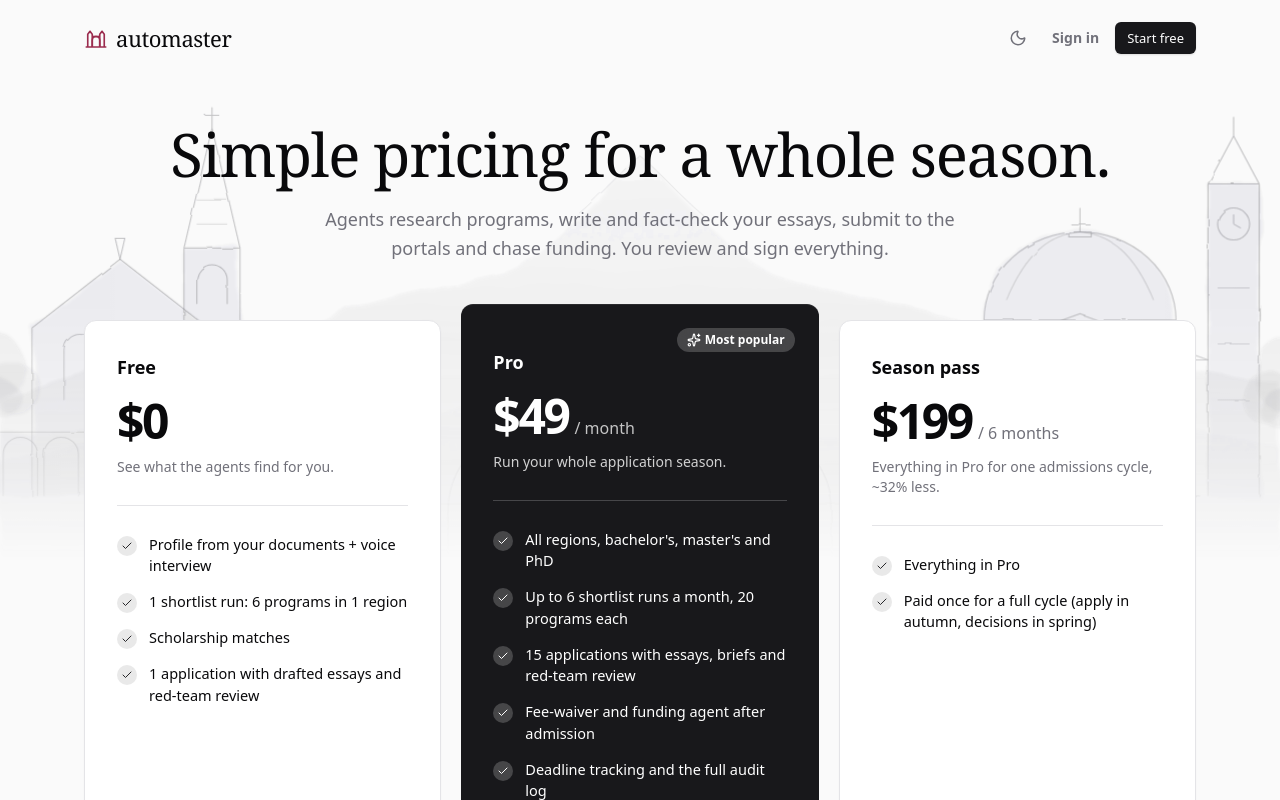
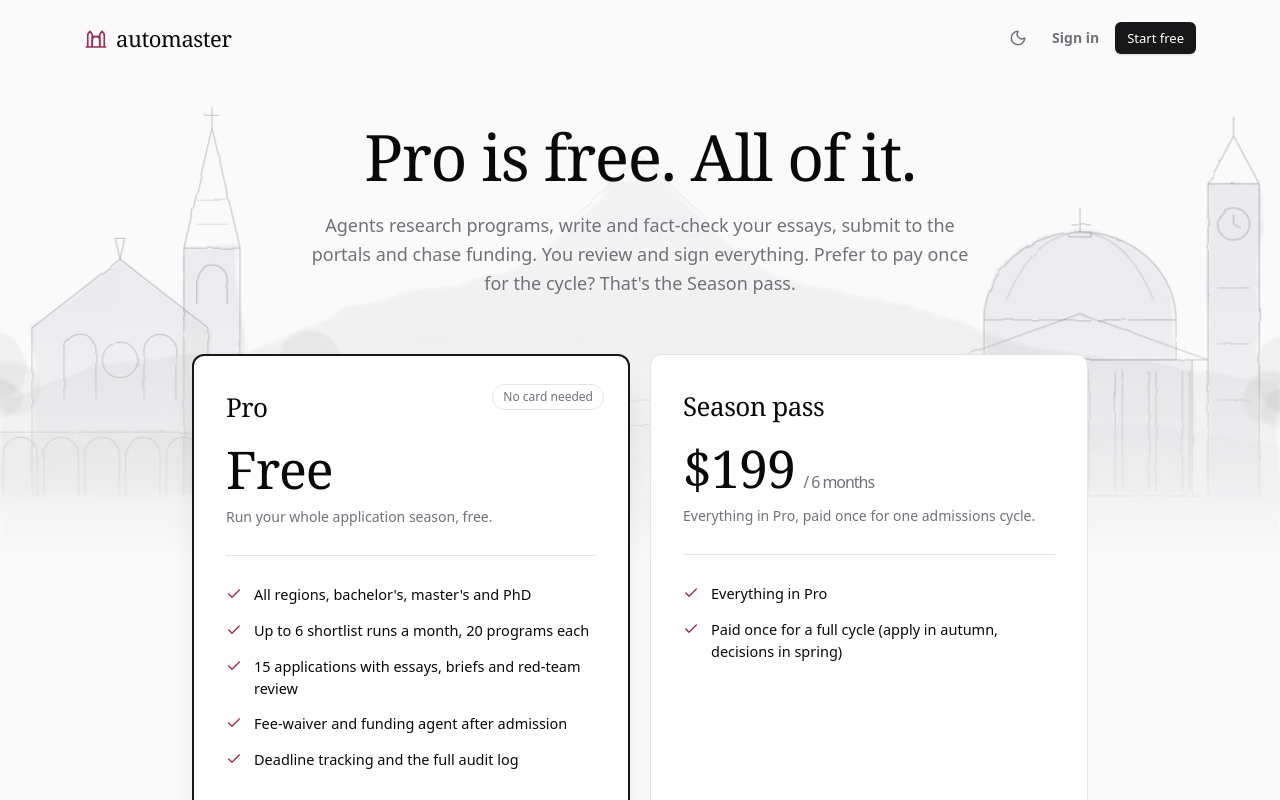
Before and after one commit to ogunfuwasamson-lang/automaster, a Next.js app: page /pricing in a window 1280 px wide. Shown: the top 800 px of the page. Built offline with nearby package versions, Linux system fonts and the light colour scheme.

Commit message:
Pro is free for everyone; Season pass stays the only paid plan
Co-Authored-By: Claude Opus 5.5 <noreply@anthropic.com>
Claude-Session: https://claude.ai/code/session_012Z4Ljt1DCXfCSzqfW2qnfN

```diff
--- a/src/app/api/profile/preferences/route.ts
+++ b/src/app/api/profile/preferences/route.ts
@@ -24,7 +24,7 @@ export async function POST(req: NextRequest) {
   const cleanRegions = regions?.filter((r) => REGIONS[r]);
   const { plan } = await userPlan(auth.user.id);
   if (cleanRegions && cleanRegions.length > plan.maxRegions) {
-    return NextResponse.json({ error: `your ${plan.name} plan covers ${plan.maxRegions} region${plan.maxRegions > 1 ? "s" : ""}. upgrade to pro for all of them.` }, { status: 402 });
+    return NextResponse.json({ error: `your ${plan.name} plan covers ${plan.maxRegions} region${plan.maxRegions > 1 ? "s" : ""}.` }, { status: 402 });
   }
   await updateProfile(auth.user.id, (p) => ({
     ...p,
--- a/src/app/login/page.tsx
+++ b/src/app/login/page.tsx
@@ -91,7 +91,7 @@ export default function Login() {
             </Suspense>
           </div>
           <ul className="mt-6 space-y-2 px-2 text-sm text-muted">
-            {["No password. Every sign-in is a one-time email link.", "Your first application is free.", "Bachelor's, master's and PhD, anywhere in the world."].map((t) => (
+            {["No password. Every sign-in is a one-time email link.", "Free to use. No card needed.", "Bachelor's, master's and PhD, anywhere in the world."].map((t) => (
               <li key={t} className="flex items-center gap-2.5">
                 <span className="grid size-5 place-items-center rounded-full bg-accent/10 text-accent">
                   <Check className="size-3" aria-hidden />
--- a/src/app/page.tsx
+++ b/src/app/page.tsx
@@ -29,7 +29,7 @@ const FAQ = [
   ["Does it write my essays for me?", "It drafts them from facts in your profile and your interview, then checks every claim against your documents. You edit them into your own words and approve each one. Nothing is sent without your signature."],
   ["What do I still have to do myself?", "Read and sign your packets, pay application fees, and tick the odd bot check a portal shows. Everything else, from finding the portal to uploading documents, the agents do."],
   ["What happens when a portal asks something my profile doesn't cover?", "Your interviewer pops up and asks you. The answer is saved to your profile, so no other school has to ask again, and the agents carry on by themselves."],
-  ["How much does it cost?", "Your first application is free. After that it's one monthly plan; application fees are paid to schools directly, and the agents ask for waivers first."],
+  ["How much does it cost?", "Pro is free: every region, up to 15 applications, essays and submission. If you'd rather pay once for the whole cycle, there's a Season pass. Application fees are paid to schools directly, and the agents ask for waivers first."],
 ];
 
 const REGIONS = ["United Kingdom", "Canada", "United States", "Germany", "Netherlands", "France", "Singapore", "Australia"];
@@ -89,7 +89,7 @@ export default function Home() {
                   </button>
                 </div>
                 <div className="mt-2.5 flex flex-wrap justify-between gap-2 text-[13px] text-muted">
-                  <span>Your first application is free.</span>
+                  <span>Free. No card needed.</span>
                   <a href="#how" className="underline decoration-line underline-offset-4 hover:text-foreground">
                     See how a season runs
                   </a>
--- a/src/app/pricing/page.tsx
+++ b/src/app/pricing/page.tsx
@@ -1,7 +1,7 @@
 import { ThemeButton } from "@/components/theme";
 import { CampusInk } from "@/components/landing/campus-ink";
 import Link from "next/link";
-import { Check, Sparkles } from "lucide-react";
+import { Check } from "lucide-react";
 import { PLANS } from "@/lib/plans";
 import { ButtonLink } from "@/components/ui/button";
 import { Wordmark } from "@/components/wordmark";
@@ -11,7 +11,7 @@ export const metadata = { title: "Pricing" };
 const cap = (s: string) => s.charAt(0).toUpperCase() + s.slice(1);
 
 export default function Pricing() {
-  const plans = [PLANS.free, PLANS.pro, PLANS.season];
+  const plans = [PLANS.pro, PLANS.season];
   return (
     <div className="relative min-h-dvh overflow-x-clip">
       <CampusInk className="absolute inset-x-0 top-0 h-[560px] w-full" />
@@ -28,55 +28,34 @@ export default function Pricing() {
         </nav>
       </header>
       <main className="relative z-10 mx-auto max-w-6xl px-5 pb-24 pt-12 text-center">
-        <h1 className="text-[44px] font-bold leading-[1.02] tracking-[-0.05em] sm:text-6xl">
-          Simple pricing for <span className="text-gradient">a whole season.</span>
-        </h1>
+        <h1 className="text-[44px] leading-[1.04] sm:text-[64px]">Pro is free. All of it.</h1>
         <p className="mx-auto mt-5 max-w-2xl text-lg leading-relaxed text-muted">
-          Agents research programs, write and fact-check your essays, submit to the portals and chase funding. You review and sign everything.
+          Agents research programs, write and fact-check your essays, submit to the portals and chase funding. You review and sign everything. Prefer to pay once for the cycle? That&apos;s the Season pass.
         </p>
-        <div className="mt-14 grid items-stretch gap-5 text-left lg:grid-cols-3">
+        <div className="mx-auto mt-14 grid max-w-4xl items-stretch gap-5 text-left md:grid-cols-2">
           {plans.map((p) => {
             const featured = p.id === "pro";
             const [price, ...per] = p.priceLabel.split(" ");
             return (
-              <section
-                key={p.id}
-                className={`relative flex flex-col rounded-2xl p-7 sm:p-8 ${
-                  featured
-                    ? "bg-hero-gradient text-white lg:-my-4 lg:py-11"
-                    : "border border-line bg-surface shadow-card"
-                }`}
-              >
-                {featured && (
-                  <span className="absolute right-6 top-6 inline-flex items-center gap-1 rounded-full bg-white/20 px-2.5 py-1 text-xs font-bold backdrop-blur">
-                    <Sparkles className="size-3.5" aria-hidden /> Most popular
-                  </span>
-                )}
-                <h2 className="text-lg font-bold">{cap(p.name)}</h2>
-                <p className="mt-4 text-5xl font-bold tracking-[-0.05em] tabular">
+              <section key={p.id} className={`relative flex flex-col rounded-2xl bg-surface p-7 sm:p-8 ${featured ? "border-2 border-ink shadow-lift" : "border border-line shadow-card"}`}>
+                {featured && <span className="absolute right-6 top-7 rounded-full border border-line px-2.5 py-1 text-xs text-muted">No card needed</span>}
+                <h2 className="font-serif text-[26px]">{cap(p.name)}</h2>
+                <p className="mt-4 font-serif text-[52px] leading-none tabular">
                   {price}
-                  <span className={`ml-1.5 text-base font-medium tracking-normal ${featured ? "text-white/75" : "text-muted"}`}>{per.join(" ")}</span>
+                  <span className="ml-2 font-sans text-base text-muted">{per.join(" ")}</span>
                 </p>
-                <p className={`mt-3 text-sm ${featured ? "text-white/80" : "text-muted"}`}>{cap(p.blurb)}.</p>
-                <ul className={`mt-7 flex-1 space-y-3.5 border-t pt-7 text-[14.5px] ${featured ? "border-white/20" : "border-line"}`}>
+                <p className="mt-3 text-sm text-muted">{cap(p.blurb)}.</p>
+                <ul className="mt-7 flex-1 space-y-3.5 border-t border-line pt-7 text-[14.5px]">
                   {p.features.map((f) => (
                     <li key={f} className="flex gap-3">
-                      <span className={`mt-0.5 grid size-5 shrink-0 place-items-center rounded-full ${featured ? "bg-white/20" : "bg-accent/10 text-accent"}`}>
-                        <Check className="size-3" aria-hidden />
-                      </span>
+                      <Check className="mt-0.5 size-4 shrink-0 text-brand" aria-hidden />
                       <span>{cap(f)}</span>
                     </li>
                   ))}
                 </ul>
-                {featured ? (
-                  <Link href="/login?mode=signup" className="mt-9 inline-flex h-12 w-full items-center justify-center rounded-[14px] bg-white font-semibold text-[#0f1222] shadow-lg transition-transform hover:-translate-y-0.5">
-                    Choose {cap(p.name)}
-                  </Link>
-                ) : (
-                  <ButtonLink href="/login?mode=signup" variant={p.id === "free" ? "secondary" : "primary"} size="lg" className="mt-9 w-full">
-                    {p.id === "free" ? "Start free" : `Choose ${cap(p.name)}`}
-                  </ButtonLink>
-                )}
+                <ButtonLink href="/login?mode=signup" variant={featured ? "primary" : "secondary"} size="lg" className="mt-9 w-full">
+                  {featured ? "Start free" : `Choose ${cap(p.name)}`}
+                </ButtonLink>
               </section>
             );
           })}
--- a/src/lib/limits.ts
+++ b/src/lib/limits.ts
@@ -7,7 +7,7 @@ import { monthStartUTC } from "@/lib/pricing";
 export async function checkLimit(userId: string, what: "recon_run" | "application" | "document"): Promise<string | null> {
   const db = admin();
   const { plan } = await userPlan(userId);
-  const upgrade = plan.id === "free" ? " upgrade to pro for more." : "";
+  const upgrade = "";
   if (what === "recon_run") {
     const { count } = await db
       .from("jobs")
--- a/src/lib/plans.ts
+++ b/src/lib/plans.ts
@@ -40,8 +40,8 @@ export const PLANS: Record<PlanId, Plan> = {
   pro: {
     id: "pro",
     name: "pro",
-    priceLabel: "$49 / month",
-    blurb: "run your whole application season",
+    priceLabel: "Free",
+    blurb: "run your whole application season, free",
     aiBudgetUsd: 25,
     maxRegions: 9,
     programsPerRun: 20,
@@ -60,7 +60,7 @@ export const PLANS: Record<PlanId, Plan> = {
     id: "season",
     name: "season pass",
     priceLabel: "$199 / 6 months",
-    blurb: "everything in Pro for one admissions cycle, ~32% less",
+    blurb: "everything in Pro, paid once for one admissions cycle",
     aiBudgetUsd: 25,
     maxRegions: 9,
     programsPerRun: 20,
@@ -71,6 +71,8 @@ export const PLANS: Record<PlanId, Plan> = {
   },
 };
 
+// pro is free for everyone: accounts on the old free tier (or none) get pro's limits
 export function planOf(id: string | null | undefined): Plan {
-  return PLANS[(id as PlanId) ?? "free"] ?? PLANS.free;
+  if (id === "season") return PLANS.season;
+  return PLANS.pro;
 }
```
Also changed, not shown: 1 other file (tests, documents, lock files or other folders).
